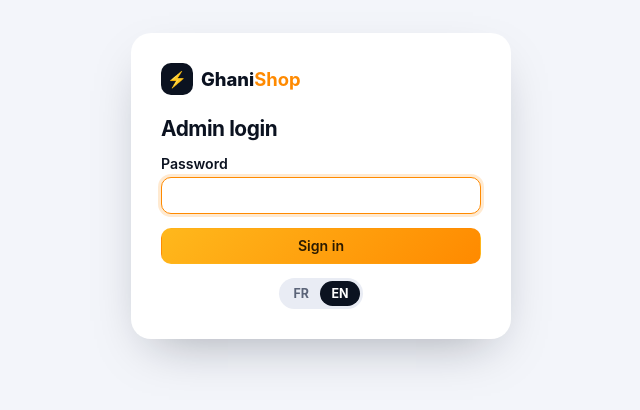
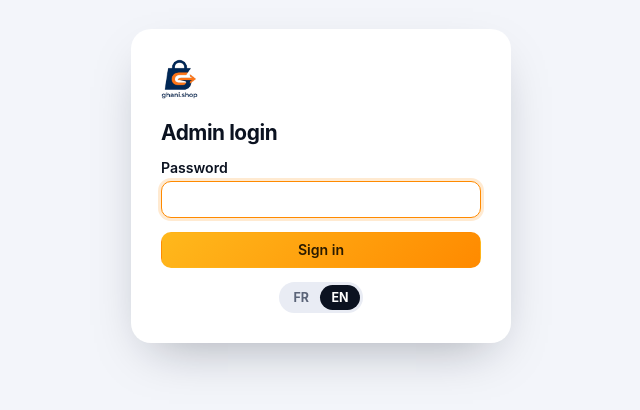
Before and after one commit to hassanaitider/ghani.shop, a website: page public/admin.html in a window 1280 px wide. Shown: the part 214-624 px from the top of the page, without its empty margins (319-959 px from the left). Drawn offline with Linux system fonts and the light colour scheme.

Commit message:
logo in admin and footer
Co-Authored-By: Claude Sonnet 5.5 <noreply@anthropic.com>

```diff
--- a/public/admin.css
+++ b/public/admin.css
@@ -158,3 +158,5 @@ p.empty{text-align:center;color:var(--muted);padding:1.5rem;margin:0}
 .mbox--fr .mrow{margin-bottom:10px}
 .lrow__fr{grid-column:1/-1;display:grid;gap:8px;background:#eef4ff;border-radius:12px;padding:10px}
 .lrow__frmedia{display:flex;gap:10px;align-items:center;flex-wrap:wrap}
+
+.brand__img{height:40px;width:auto;display:block}
--- a/public/admin.html
+++ b/public/admin.html
@@ -13,7 +13,7 @@
 <!-- LOGIN -->
 <main class="login" id="login">
   <form class="login__card" id="loginForm">
-    <div class="brand"><span class="brand__mark">⚡</span> <span>Ghani<b>Shop</b></span></div>
+    <div class="brand"><img class="brand__img" src="/media/logo.png" alt="Ghani Shop"></div>
     <h1 data-i18n="a.login.title"></h1>
     <label><span data-i18n="a.login.pw"></span>
       <input type="password" id="pw" autocomplete="current-password" required autofocus></label>
@@ -29,7 +29,7 @@
 <!-- DASHBOARD -->
 <div class="app" id="app" hidden>
   <header class="top">
-    <div class="brand"><span class="brand__mark">⚡</span> <span>Ghani<b>Shop</b></span></div>
+    <div class="brand"><img class="brand__img" src="/media/logo.png" alt="Ghani Shop"></div>
     <nav class="tabs" id="tabs" role="tablist">
       <button type="button" class="tab is-active" role="tab" data-tab="dashboard" data-i18n="a.tab.dashboard"></button>
       <button type="button" class="tab" role="tab" data-tab="orders" data-i18n="a.tab.orders"></button>
--- a/public/styles.css
+++ b/public/styles.css
@@ -315,3 +315,4 @@ svg{display:block}
 .stage__ph{display:grid;place-items:center;width:100%;height:100%;font-size:5rem;background:#eef0f6}
 
 .logo__img{height:46px;width:auto;display:block}
+.footer__logo{background:#fff;border-radius:12px;padding:6px 10px;display:inline-flex}.footer__logo img{height:44px;width:auto;display:block}
```
